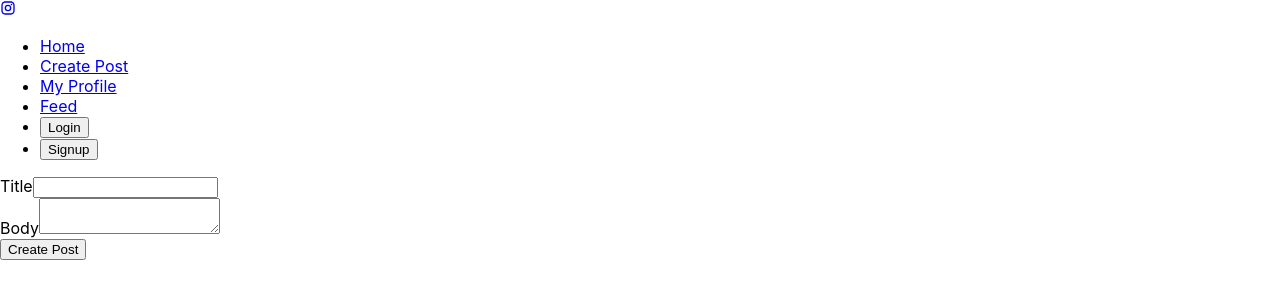
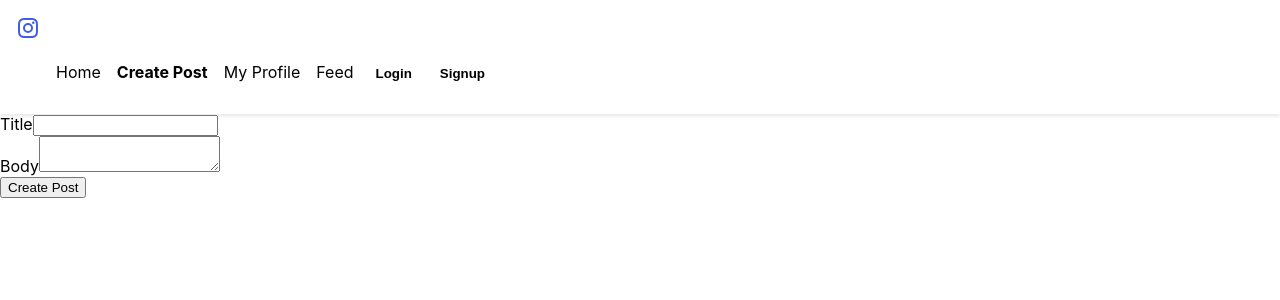
Before and after one commit to mohamedmehdigara/react-instagram, a React (Create React App) app: page /create in a window 1280 px wide. Shown: the top 300 px of the page. Built offline with nearby package versions, Linux system fonts and the light colour scheme.

Commit message:
added files

```diff
--- a/src/App.css
+++ b/src/App.css
@@ -1,93 +1,51 @@
-body {
-  font-family: Arial, sans-serif;
-  margin: 0;
-  padding: 0;
-}
-
-.container {
-  max-width: 800px;
-  margin: 0 auto;
-  padding: 20px;
-}
-
 .header {
-  display: flex;
-  align-items: center;
-  padding: 10px;
-  background-color: #f0f0f0;
+  background-color: #fff;
+  padding: 16px;
+  box-shadow: 0 2px 4px rgba(0, 0, 0, 0.1);
 }
 
 .header__logo {
-  font-size: 30px;
-  margin-right: 10px;
+  font-family: 'Billabong', cursive;
+  font-size: 24px;
+  color: #405DE6;
+  text-decoration: none;
 }
 
-nav ul {
-  display: flex;
-  list-style: none;
-}
-
-nav ul li {
-  margin-right: 10px;
-}
-
-nav ul li a {
-  text-decoration: none;
+.header__logo:hover {
   color: #000;
 }
 
-
-.posts {
-  margin-top: 20px;
+.header nav ul {
+  list-style: none;
+  display: flex;
+  align-items: center;
 }
 
-.post {
-  padding: 20px;
-  border: 1px solid #ccc;
-  margin-bottom: 20px;
-  text-decoration: none;
-  color: #000;
+.header nav ul li {
+  margin-right: 16px;
 }
 
-.post h2 {
-  margin: 0;
+.header nav ul li a {
+  color: #000;
+  text-decoration: none;
 }
 
-.post p {
-  margin-top: 10px;
+.header nav ul li a:hover {
+  color: #405DE6;
 }
 
-.create-post {
-  margin-top: 20px;
+.header nav ul li a.active {
+  font-weight: bold;
 }
 
-.create-post form {
-  display: flex;
-  flex-direction: column;
+.header button {
+  border: none;
+  background-color: transparent;
+  color: #000;
+  font-weight: bold;
+  cursor: pointer;
 }
 
-.create-post .form-group {
-  margin-bottom: 20px;
+.header button:hover {
+  color: #405DE6;
 }
-
-.create-post label {
-  margin-bottom: 5px;
-}
-
-.create-post input,
-.create-post textarea {
-  padding: 10px;
-  font-size: 16px;
-  border-radius: 4px;
-  border: 1px solid #ccc;
-}
-
-.create-post button {
-  padding: 10px 20px;
-  font-size: 16px;
-  border-radius: 4px;
-  border: none;
-  background-color: #000;
-  color: #fff;
-  cursor: pointer;
-}
--- a/src/App.js
+++ b/src/App.js
@@ -12,6 +12,7 @@ import Feed from './components/Feed';
 import Signup from './components/Signup';
 import Login from './components/Login';
 import UserProfile from './components/UserProfile';
+import "./App.css";
 
 
 
```
